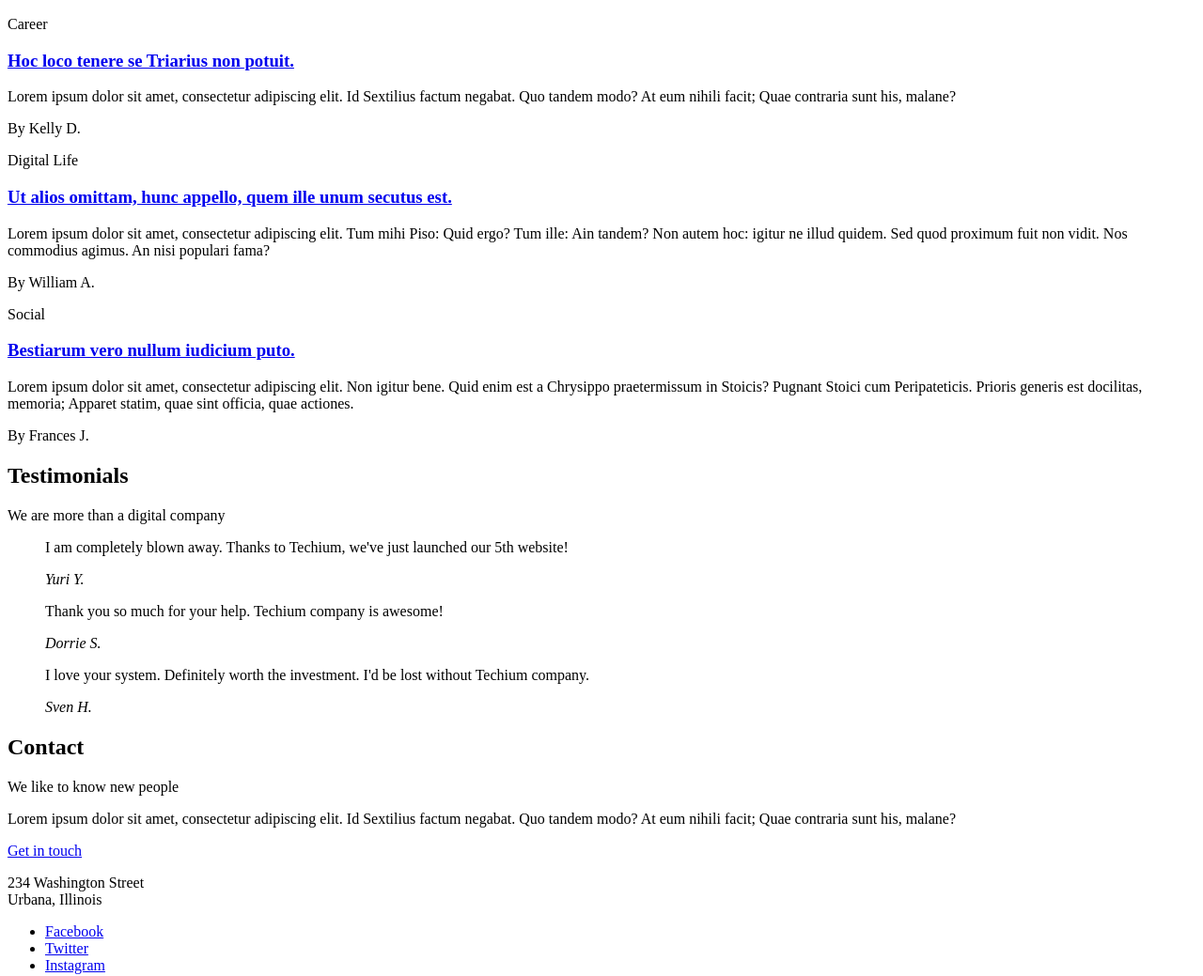
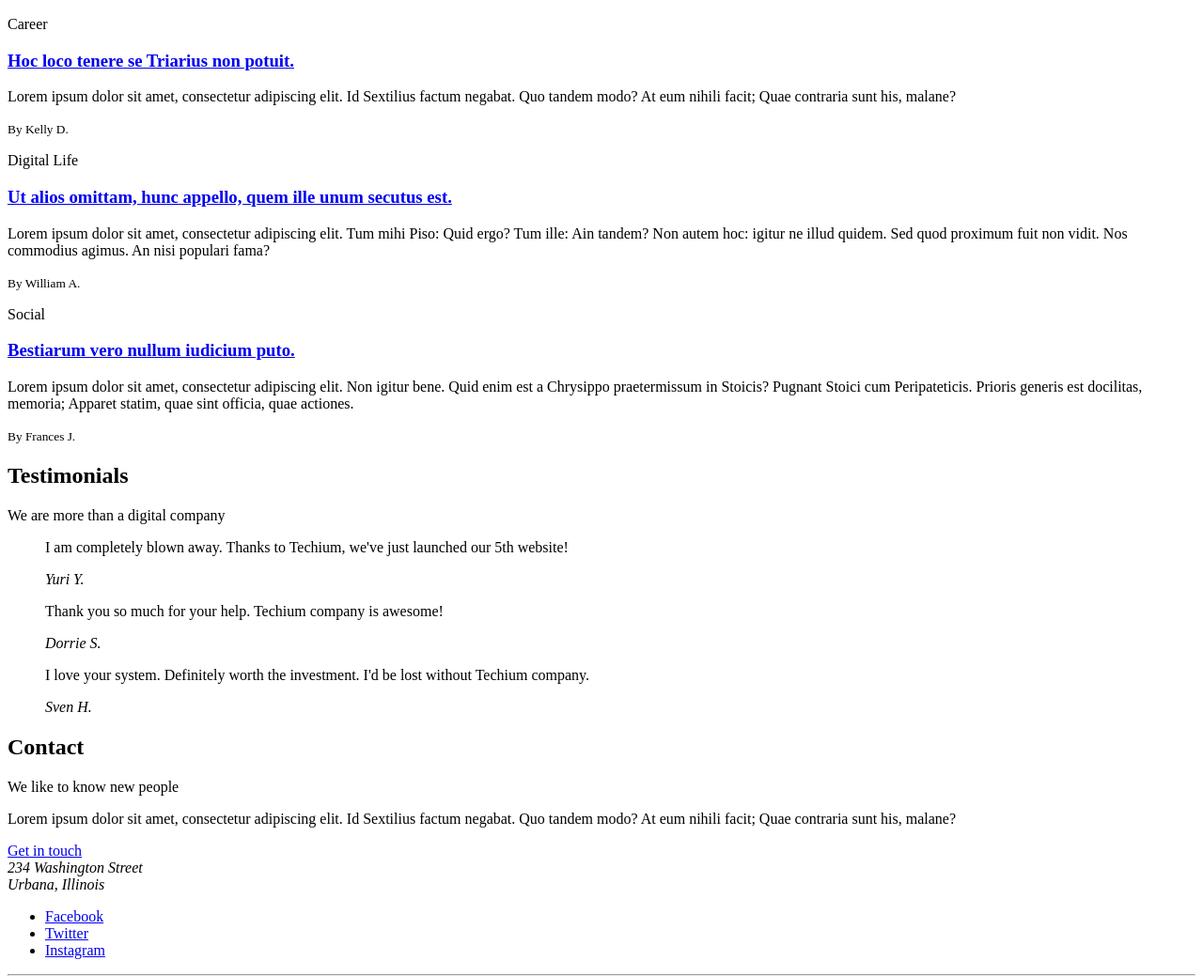
Before and after one commit to dacods/atlas-web_front_end, a plain HTML site: page html_advanced/31-index.html in a window 1280 px wide. Shown: the part 1400-2439 px from the top of the page at 94% size. Drawn offline with Linux system fonts and the light colour scheme.

Commit message:
Changed to the right tags in 31-index

```diff
--- a/html_advanced/31-index.html
+++ b/html_advanced/31-index.html
@@ -116,21 +116,21 @@
                             <p>Career</p>
                             <h3><a href="#">Hoc loco tenere se Triarius non potuit.</a></h3>
                             <p>Lorem ipsum dolor sit amet, consectetur adipiscing elit. Id Sextilius factum negabat. Quo tandem modo? At eum nihili facit; Quae contraria sunt his, malane?</p>
-                            <p>By Kelly D.</p>
+                            <small>By Kelly D.</small>
                         </article>
 
                         <article>
                             <p>Digital Life</p>
                             <h3><a href="#">Ut alios omittam, hunc appello, quem ille unum secutus est.</a></h3>
                             <p>Lorem ipsum dolor sit amet, consectetur adipiscing elit. Tum mihi Piso: Quid ergo? Tum ille: Ain tandem? Non autem hoc: igitur ne illud quidem. Sed quod proximum fuit non vidit. Nos commodius agimus. An nisi populari fama?</p>
-                            <p>By William A.</p>
+                            <small>By William A.</small>
                         </article>
 
                         <article>
                             <p>Social</p>
                             <h3><a href="#">Bestiarum vero nullum iudicium puto.</a></h3>
                             <p>Lorem ipsum dolor sit amet, consectetur adipiscing elit. Non igitur bene. Quid enim est a Chrysippo praetermissum in Stoicis? Pugnant Stoici cum Peripateticis. Prioris generis est docilitas, memoria; Apparet statim, quae sint officia, quae actiones.</p>
-                            <p>By Frances J.</p>
+                            <small>By Frances J.</small>
                         </article>
                     </div>
                 </div>
@@ -180,7 +180,7 @@
         </main>
         <!-- Footer -->
         <footer>
-            <p>234 Washington Street <br> Urbana, Illinois</p>
+            <address>234 Washington Street <br> Urbana, Illinois</address>
             <div>
                 <ul>
                     <li><a href="https://www.facebook.com/HolbertonSchool/">Facebook</a></li>
```
